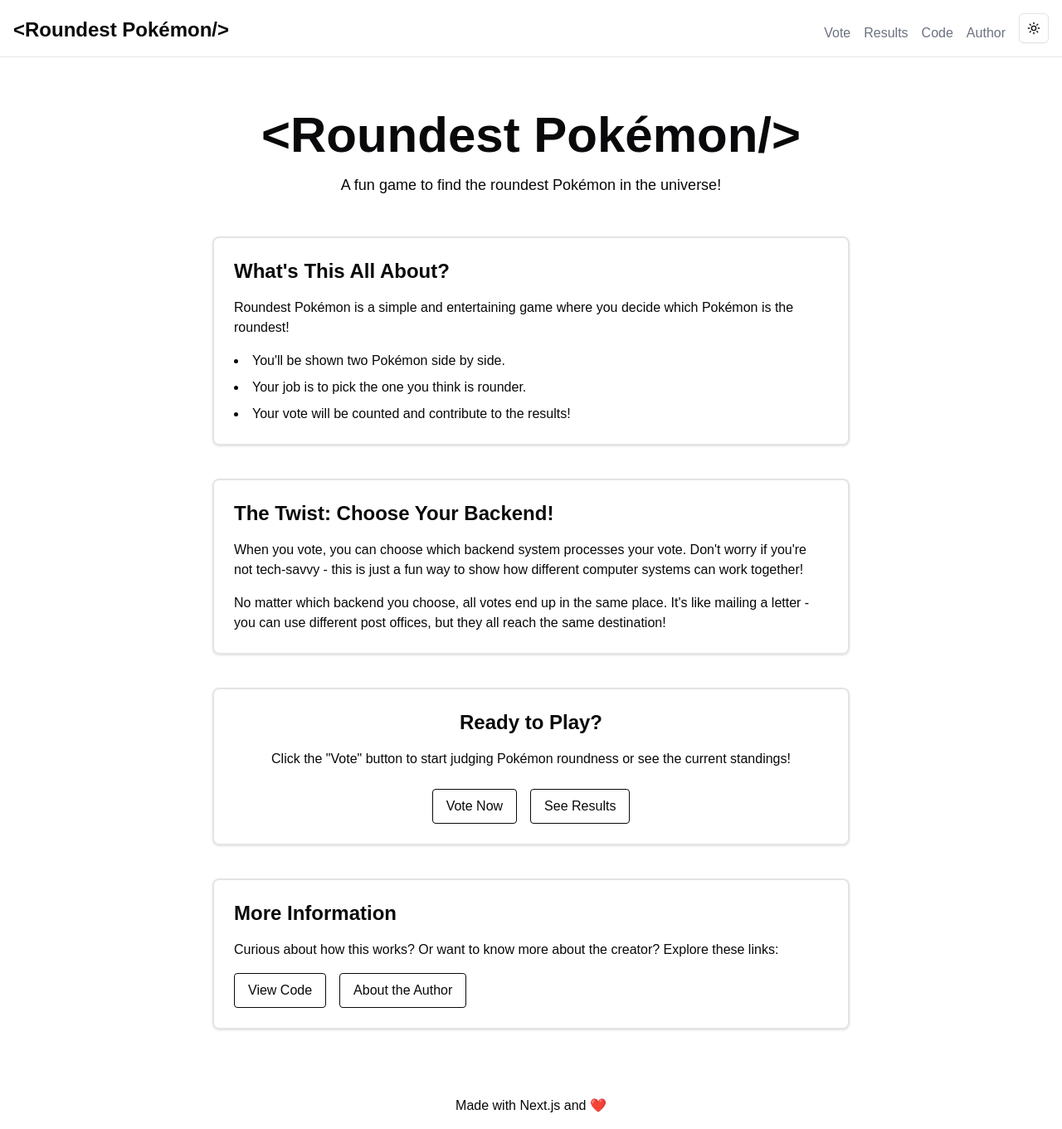
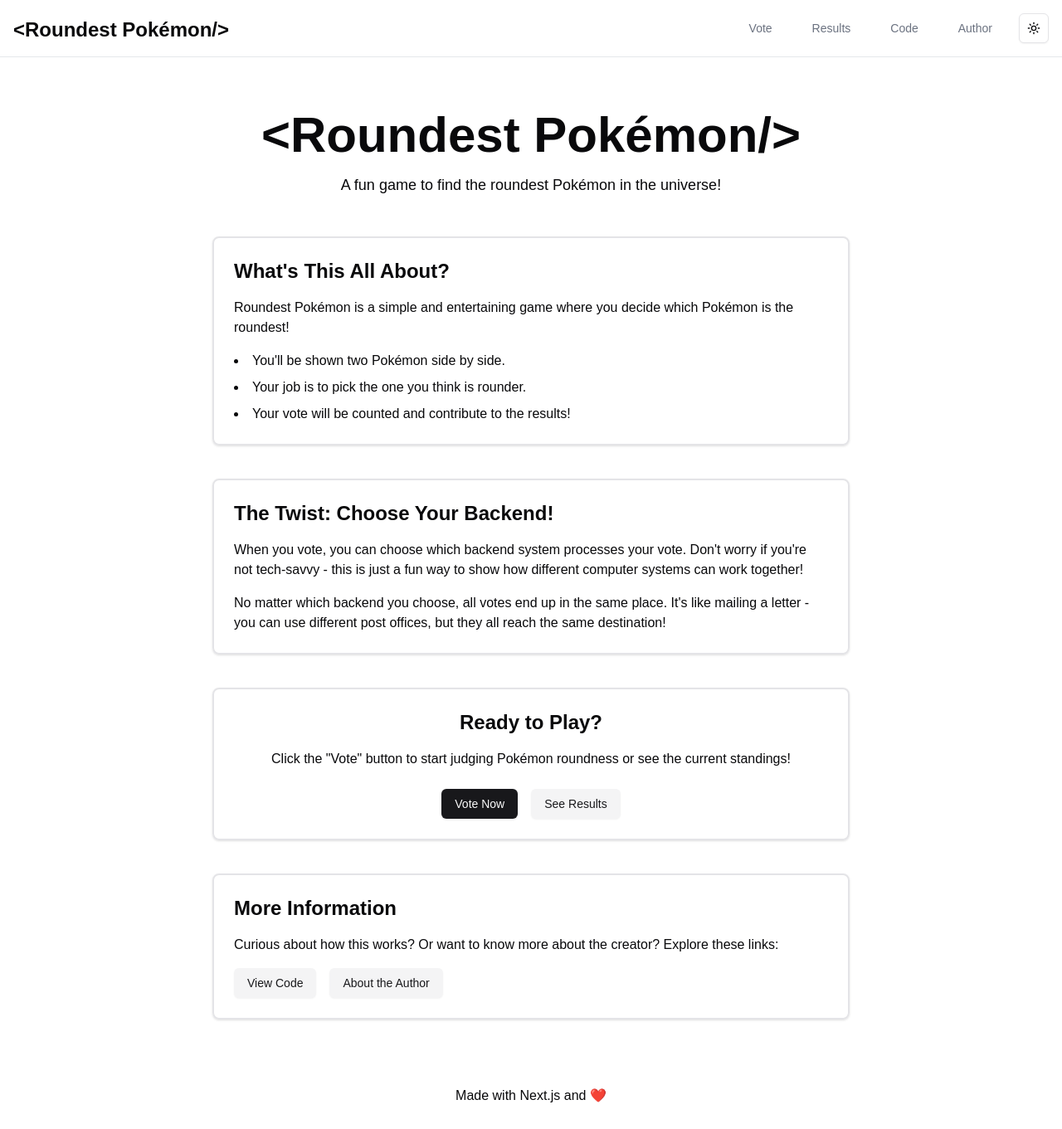
Before and after one commit to franBec/roundest_nextjs, a Next.js app: page / in a window 1280 px wide. Shown: the whole page at 83% size. Built offline with nearby package versions, Linux system fonts and the light colour scheme.

Commit message:
improved button behaviour on main page and header nav

```diff
--- a/src/app/page.tsx
+++ b/src/app/page.tsx
@@ -1,4 +1,5 @@
 import Link from "next/link";
+import { Button } from "@/components/ui/button";
 
 export default function Home() {
   return (
@@ -33,13 +34,14 @@
             The Twist: Choose Your Backend!
           </h3>
           <p className="mb-4">
-            When you vote, you can choose which backend system processes your vote.
-            Don&#39;t worry if you&#39;re not tech-savvy - this is just a fun way to show how different computer systems can work
-            together!
+            When you vote, you can choose which backend system processes your
+            vote. Don&#39;t worry if you&#39;re not tech-savvy - this is just a
+            fun way to show how different computer systems can work together!
           </p>
           <p className="">
-            No matter which backend you choose, all votes end up in the same place. It&#39;s like mailing a letter - you can
-            use different post offices, but they all reach the same destination!
+            No matter which backend you choose, all votes end up in the same
+            place. It&#39;s like mailing a letter - you can use different post
+            offices, but they all reach the same destination!
           </p>
         </section>
 
@@ -50,40 +52,29 @@
             or see the current standings!
           </p>
           <div className="flex justify-center space-x-4">
-            <Link
-              href="/vote"
-              className="border border-foreground text-foreground px-4 py-2 rounded hover:bg-foreground hover:text-background transition-colors duration-200"
-            >
-              Vote Now
-            </Link>
-            <Link
-              href="/results"
-              className="border border-foreground text-foreground px-4 py-2 rounded hover:bg-foreground hover:text-background transition-colors duration-200"
-            >
-              See Results
-            </Link>
+            <Button asChild>
+              <Link href="/vote">Vote Now</Link>
+            </Button>
+            <Button asChild variant="secondary">
+              <Link href="/results">See Results</Link>
+            </Button>
           </div>
         </section>
 
         <section className="p-6 shadow border-2 rounded-lg">
           <h3 className="text-2xl font-bold mb-4">More Information</h3>
           <p className="mb-4">
-            Curious about how this works? Or want to know more about the creator?
-            Explore these links:
+            Curious about how this works? Or want to know more about the
+            creator? Explore these links:
           </p>
           <div className="flex space-x-4">
-            <Link
-              href="/code"
-              className="border border-foreground text-foreground px-4 py-2 rounded hover:bg-foreground hover:text-background transition-colors duration-200"
-            >
-              View Code
-            </Link>
-            <Link
-              href="/author"
-              className="border border-foreground text-foreground px-4 py-2 rounded hover:bg-foreground hover:text-background transition-colors duration-200"
-            >
-              About the Author
-            </Link>
+            <Button asChild variant="secondary">
+              <Link href="/code">View Code</Link>
+            </Button>
+
+            <Button asChild variant="secondary">
+              <Link href="/author">About the Author</Link>
+            </Button>
           </div>
         </section>
       </main>
--- a/src/components/layout/header.tsx
+++ b/src/components/layout/header.tsx
@@ -2,11 +2,19 @@
 
 import React from "react";
 import Link from "next/link";
-import { usePathname } from "next/navigation"; // To get the current URI
+import { usePathname } from "next/navigation";
 import { ModeToggle } from "@/components/dark-mode/mode-toogle";
+import { Button } from "@/components/ui/button";
 
 export const Header = () => {
-  const pathname = usePathname(); // Fetch the current path
+  const pathname = usePathname();
+
+  const navLinks = [
+    { href: "/vote", label: "Vote" },
+    { href: "/results", label: "Results" },
+    { href: "/code", label: "Code" },
+    { href: "/author", label: "Author" },
+  ];
 
   return (
     <header className="p-4 border-b border-gray-200">
@@ -17,21 +25,17 @@
           </Link>
         </h1>
         <ul className="flex space-x-4 items-end">
-          {[
-            { href: "/vote", label: "Vote" },
-            { href: "/results", label: "Results" },
-            { href: "/code", label: "Code" },
-            { href: "/author", label: "Author" },
-          ].map(link => (
+          {navLinks.map(link => (
             <li key={link.href}>
-              <Link
-                href={link.href}
-                className={`hover:underline transition-colors duration-200 ${
+              <Button
+                asChild
+                variant="link"
+                className={`${
                   !pathname.startsWith(link.href) && "text-gray-500"
                 }`}
               >
-                {link.label}
-              </Link>
+                <Link href={link.href}>{link.label}</Link>
+              </Button>
             </li>
           ))}
           <li>
```
